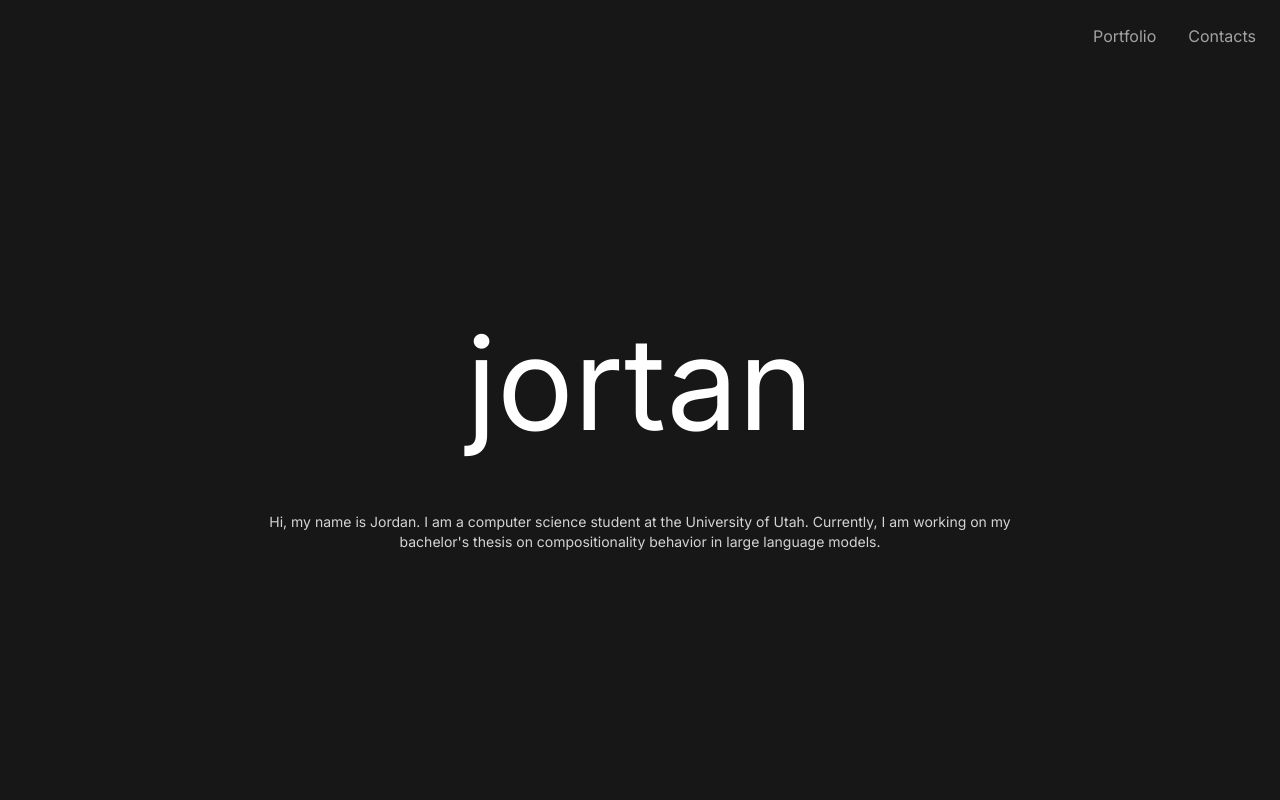
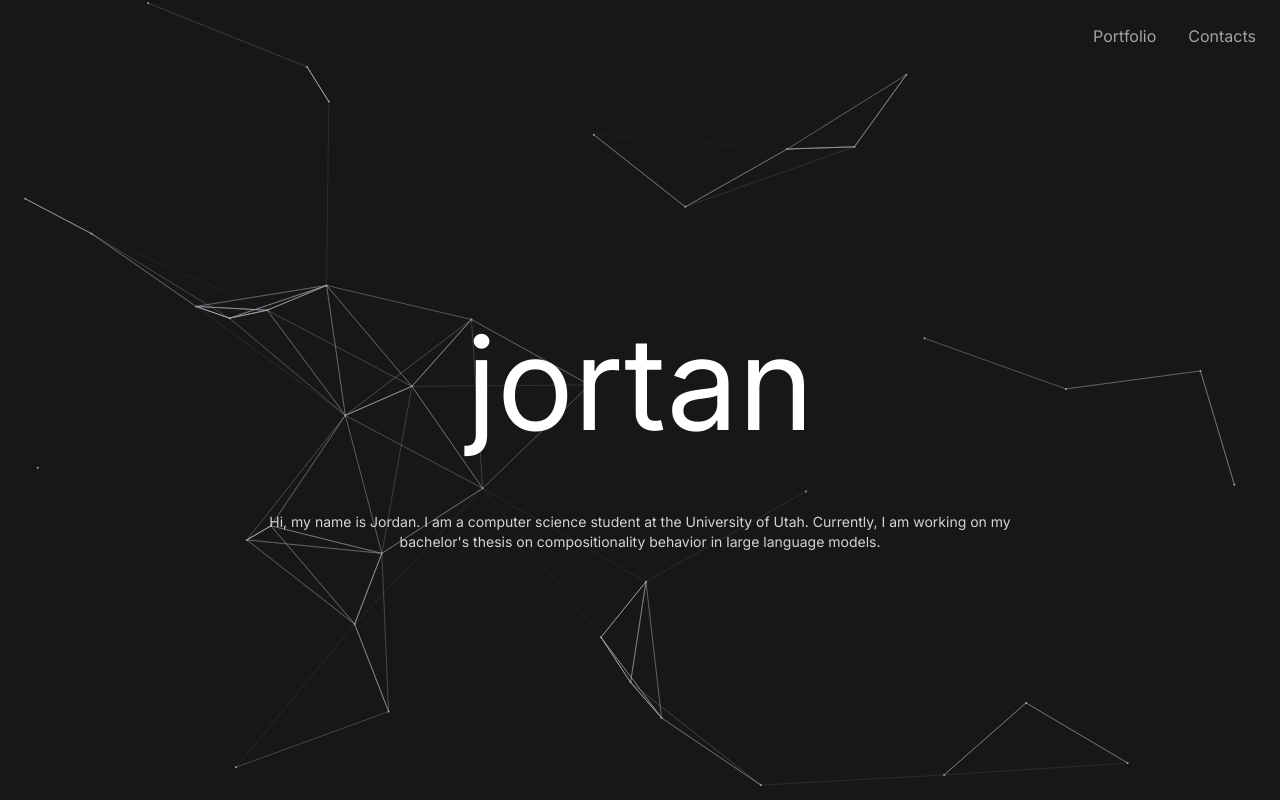
Before and after one commit to jortan02/jortan.dev, a Next.js app: page / in a window 1280 px wide. Built offline with nearby package versions, Linux system fonts and the light colour scheme.

Commit message:
Added tsparticles to home screen

```diff
--- a/src/app/page.tsx
+++ b/src/app/page.tsx
@@ -1,15 +1,10 @@
-import Link from "next/link";
+// https://github.com/chronark/chronark.com/
+import { ParticlesContainer } from "@/components/ParticlesContainer"
 import { Navigation } from "@/components/Navigation";
-
-const navigation = [
-    // { name: "Blog", href: "/blog" }, # TODO:
-    { name: "Portfolio", href: "/portfolio" },
-    { name: "Contact", href: "/contact" },
-];
 
 export default function Home() {
   return (
-        <div>
+    <>
     <Navigation />
     <div className="flex flex-col items-center justify-center h-[calc(100vh-72px)]">
         <div className="z-10 flex flex-col items-center justify-center">
@@ -24,6 +19,7 @@
             </h2>
         </div>
     </div>
-        </div>
-    );
-}
+    <ParticlesContainer />
+    </>
+  )
+};
--- a/src/components/Navigation.tsx
+++ b/src/components/Navigation.tsx
@@ -1,33 +1,13 @@
+// https://github.com/chronark/chronark.com/
 "use client";
 import { ArrowLeftIcon } from "@heroicons/react/16/solid";
 import Link from "next/link";
 import { usePathname } from "next/navigation";
-// import React, { useEffect, useRef, useState } from "react";
 
 export const Navigation: React.FC = () => {
-    // const ref = useRef<HTMLElement>(null);
-    // const [isIntersecting, setIntersecting] = useState(true);
-
-    // useEffect(() => {
-    //     if (!ref.current) return;
-    //     const observer = new IntersectionObserver(([entry]) =>
-    //         setIntersecting(entry.isIntersecting)
-    //     );
-
-    //     observer.observe(ref.current);
-    //     return () => observer.disconnect();
-    // }, []);
 
     return (
-        // <header ref={ref}>
-        <header>
-            {/* <div
-				className={`fixed inset-x-0 top-0 z-50 duration-200 border-b  ${
-					isIntersecting
-						? "bg-neutral-900/0 border-transparent"
-						: "bg-neutral-900/500  border-neutral-800 "
-				}`}
-			> */}
+        <header className="h-[72px]">
             <div className={"bg-neutral-900/500"}>
                 <div className="container flex flex-row-reverse items-center justify-between p-6 mx-auto">
                     <div className="flex justify-between gap-8">
--- /dev/null
+++ b/src/components/ParticlesContainer.tsx
@@ -0,0 +1,97 @@
+"use client"
+
+import { useEffect, useMemo, useState } from "react";
+import Particles, { initParticlesEngine } from "@tsparticles/react";
+import {
+  type Container,
+  type ISourceOptions,
+  MoveDirection,
+  OutMode,
+
+} from "@tsparticles/engine";
+import { loadSlim } from "@tsparticles/slim"; // if you are going to use `loadSlim`, install the "@tsparticles/slim" package too.
+
+export const ParticlesContainer = () => {
+  const [init, setInit] = useState(false);
+
+  // this should be run only once per application lifetime
+  useEffect(() => {
+    initParticlesEngine(async (engine) => {
+      // you can initiate the tsParticles instance (engine) here, adding custom shapes or presets
+      // this loads the tsparticles package bundle, it's the easiest method for getting everything ready
+      // starting from v2 you can add only the features you need reducing the bundle size
+      //await loadAll(engine);
+      //await loadFull(engine);
+      await loadSlim(engine);
+      //await loadBasic(engine);
+    }).then(() => {
+      setInit(true);
+    });
+  }, []);
+
+  const particlesLoaded = async (container?: Container): Promise<void> => {
+    console.log(container);
+  };
+
+  const options: ISourceOptions = useMemo(
+    () => ({
+        background: {
+            color: {
+                value: "#171717",
+            },
+        },
+        particles: {
+            color: {
+                value: "#a1a1aa",
+            },
+            links: {
+                color: "#a1a1aa",
+                distance: 200,
+                enable: true,
+            },
+            move: {
+                enable: true,
+                outModes: {
+                    default: "out",
+                },
+                random: true,
+                speed: 0.2,
+                straight: true,
+            },
+            number: {
+                value: 80,
+                density: {
+                  enable: true,
+                  value_area: 800
+                }
+            },
+            size: {
+                value: 1,
+            },
+            interactivity: {
+              detect_on: "canvas",
+              events: {
+                resize: {
+                  enable: true
+                }
+              },
+            },
+
+        },
+    }),
+    [],
+  );
+
+  if (init) {
+    return (
+      <Particles
+        id="tsparticles"
+        particlesLoaded={particlesLoaded}
+        options={options}
+        className="-z-50 absolute"
+      />
+    );
+  }
+
+  return <></>;
+};
```
Lines whose indentation alone changed are shown as unchanged.
